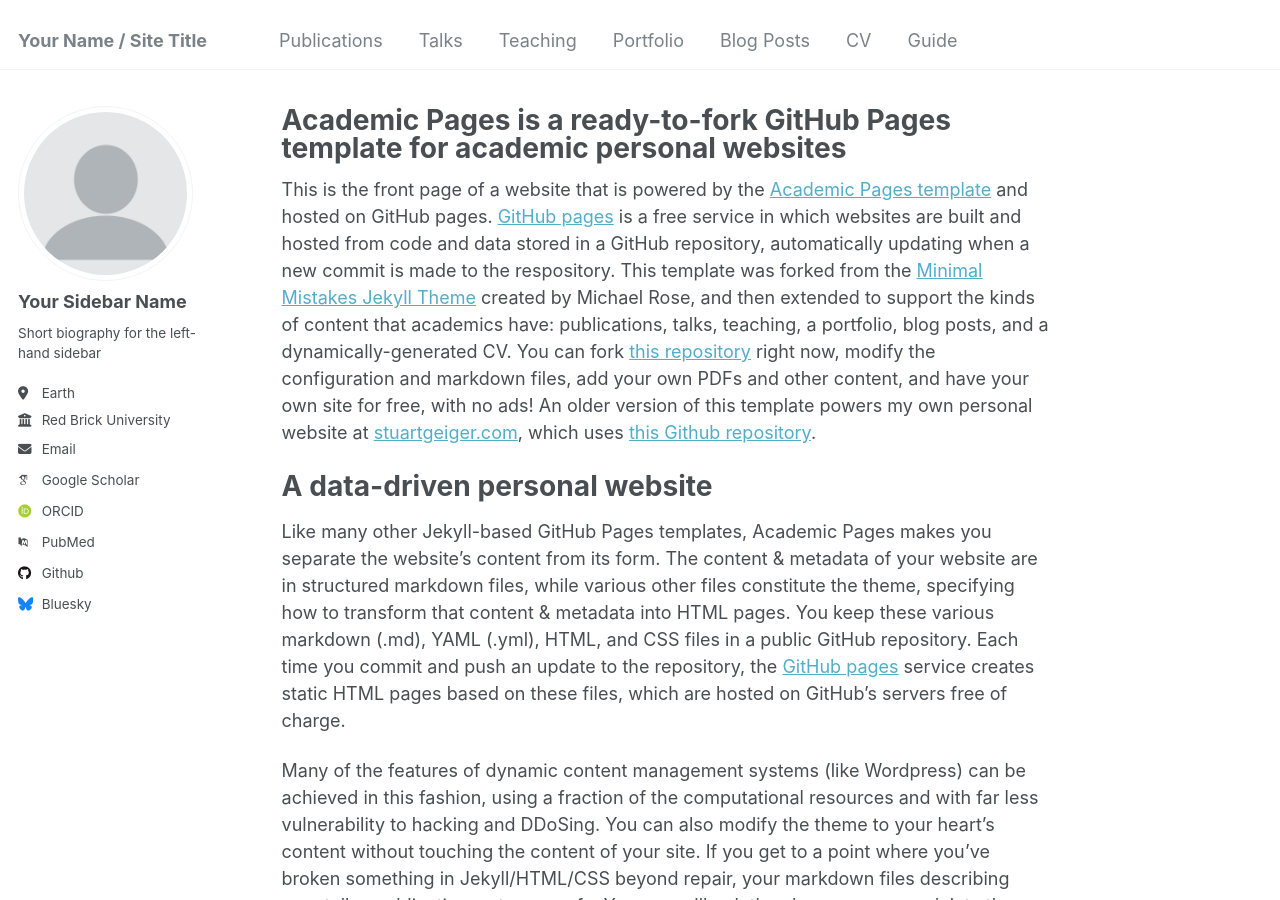
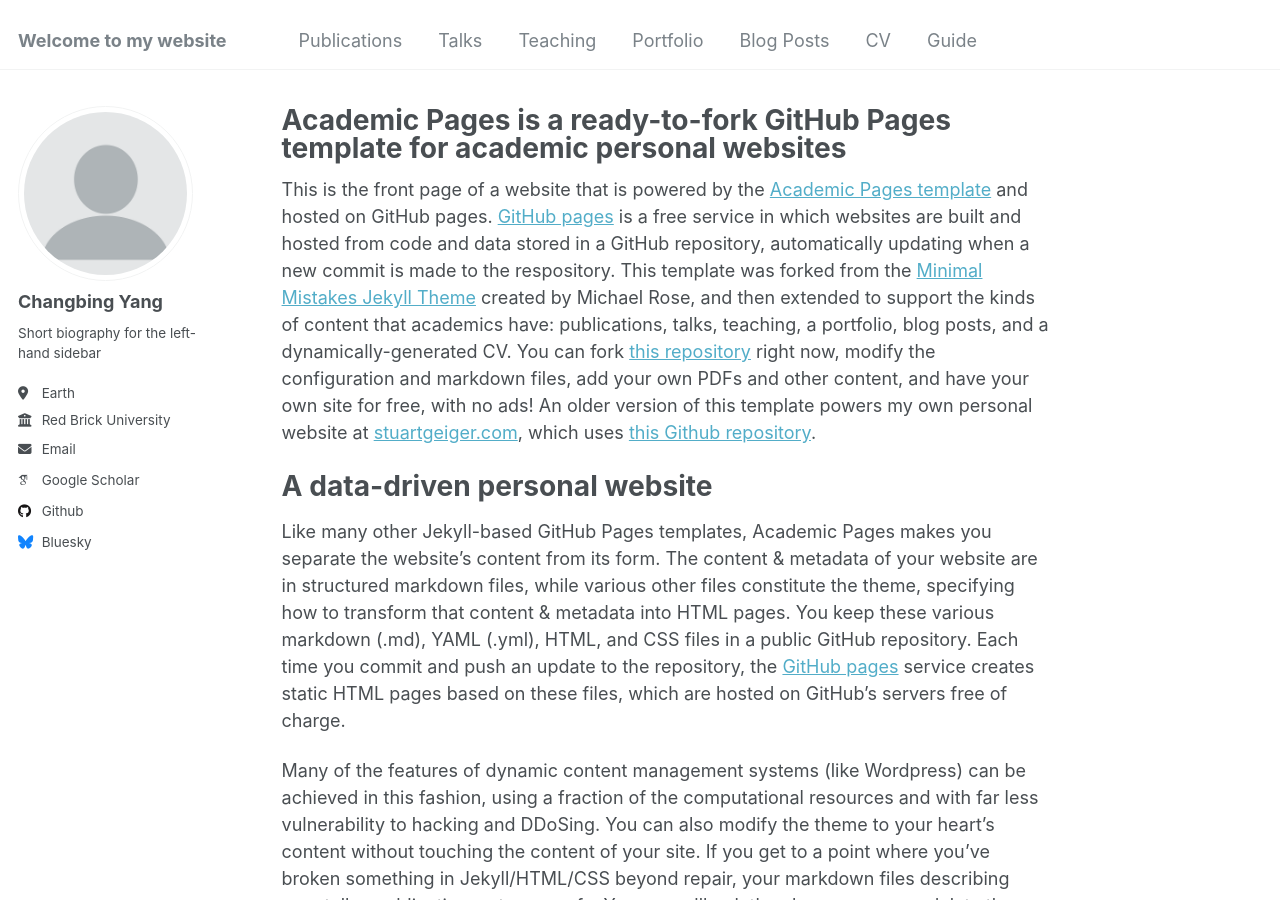
Before and after one commit to changbingY/changbingY.github.io, a Jekyll site: the page built from _pages/about.md, in a window 1280 px wide and 900 px high. Built offline with Jekyll 4.4.1, drawn with Linux system fonts in a browser that asks for light colours; some web fonts are replaced.

Commit message:
Update _config.yml

```diff
--- a/_config.yml
+++ b/_config.yml
@@ -8,7 +8,7 @@
 
 # Basic Site Settings
 locale                   : "en-US"
-title                    : "Your Name / Site Title"
+title                    : "Welcome to my website"
 title_separator          : "-"
 name                     : &name "Your Name"
 description              : &description "personal description"
@@ -22,7 +22,7 @@ repository               : "academicpages/academicpages.github.io"
 author:
   # Biographic information
   avatar           : "profile.png"
-  name             : "Your Sidebar Name"
+  name             : "Changbing Yang"
   pronouns         : # example: "she/her"
   bio              : "Short biography for the left-hand sidebar"
   location         : "Earth"
@@ -32,11 +32,8 @@ author:
 
   # Academic websites
   arxiv            : # URL - Update with the correct link to your profile
-  googlescholar    : "https://scholar.google.com/citations?user=PS_CX0AAAAAJ"
+  googlescholar    : "https://scholar.google.com/citations?user=tqzTAxoAAAAJ&hl=en"
   impactstory      : # URL
-  orcid            : "http://orcid.org/yourorcidurl"
-  semantic         : # URL
-  pubmed           : "https://www.ncbi.nlm.nih.gov/pubmed/?term=john+snow"
   researchgate     : # URL
 
   # Repositories and software development
@@ -75,8 +72,6 @@ author:
 
 # Publication Category - The following the list of publication categories and their headings
 publication_category:
-  books:
-    title: 'Books'
   manuscripts:
     title: 'Journal Articles'
   conferences:
```
